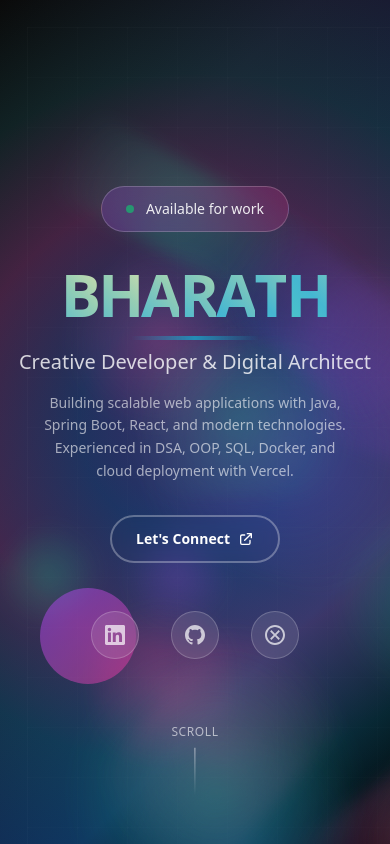
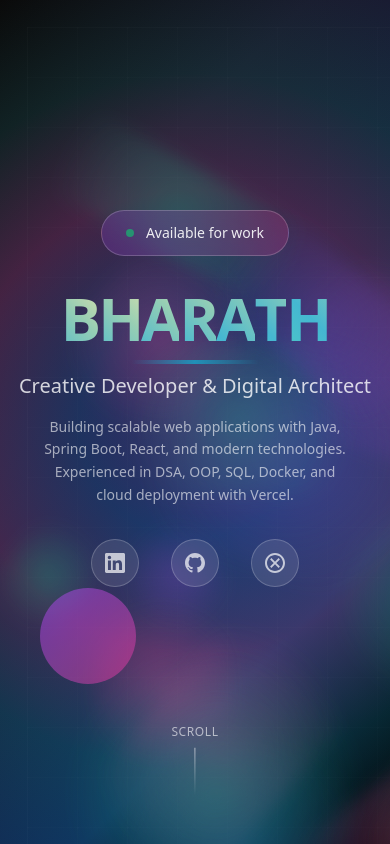
Before and after one commit to bharath-mnr/bharath-portfolio-new, a React (Vite) app: page / in a window 390 px wide. Shown: the top 844 px of the page. Built offline with nearby package versions, Linux system fonts and the light colour scheme.

Commit message:
remove unwanted linkes

```diff
--- a/src/components/Hero.jsx
+++ b/src/components/Hero.jsx
@@ -167,35 +167,13 @@ const Hero = () => {
           </p>
         </div>
 
-        {/* Interactive CTA Buttons */}
-        <div className="flex justify-center mb-12 sm:mb-16">
-          <button
-            onClick={() => {
-              const whatsappNumber = "917034264195";
-              const whatsappMessage = encodeURIComponent("Hi Bharath! I'd like to connect with you!");
-              const whatsappURL = `https://wa.me/${whatsappNumber}?text=${whatsappMessage}`;
-              window.open(whatsappURL, '_blank');
-            }}
-            className="group px-6 sm:px-8 py-3 sm:py-4 border-2 border-white/30 rounded-full font-semibold text-white backdrop-blur-sm hover:border-white/60 hover:bg-white/10 transition-all duration-300 hover:scale-105 text-sm sm:text-base"
-          >
-            <span className="flex items-center">
-              Let's Connect
-              <div className="ml-2 w-4 sm:w-5 h-4 sm:h-5 group-hover:rotate-45 transition-transform duration-300">
-                <svg fill="none" stroke="currentColor" viewBox="0 0 24 24">
-                  <path strokeLinecap="round" strokeLinejoin="round" strokeWidth={2} d="M10 6H6a2 2 0 00-2 2v10a2 2 0 002 2h10a2 2 0 002-2v-4M14 4h6m0 0v6m0-6L10 14" />
-                </svg>
-              </div>
-            </span>
-          </button>
-        </div>
-
         {/* Animated Social Icons */}
-        <div className="flex space-x-8">
+        <div className="flex space-x-8 mb-12 sm:mb-16">
           {[
             {
               icon: "M20.447 20.452h-3.554v-5.569c0-1.328-.027-3.037-1.852-3.037-1.853 0-2.136 1.445-2.136 2.939v5.667H9.351V9h3.414v1.561h.046c.477-.9 1.637-1.85 3.37-1.85 3.601 0 4.267 2.37 4.267 5.455v6.286zM5.337 7.433c-1.144 0-2.063-.926-2.063-2.065 0-1.138.92-2.063 2.063-2.063 1.14 0 2.064.925 2.064 2.063 0 1.139-.925 2.065-2.064 2.065zm1.782 13.019H3.555V9h3.564v11.452zM22.225 0H1.771C.792 0 0 .774 0 1.729v20.542C0 23.227.792 24 1.771 24h20.451C23.2 24 24 23.227 24 22.271V1.729C24 .774 23.2 0 22.222 0h.003z",
               name: "LinkedIn",
-              url: "https://www.linkedin.com/in/bharath-b-10a8382b4/"
+              url: "https://www.linkedin.com/in/bharath-balasubramanian-10a8382b4/"
             },
             {
               icon: "M12 0c-6.626 0-12 5.373-12 12 0 5.302 3.438 9.8 8.207 11.387.599.111.793-.261.793-.577v-2.234c-3.338.726-4.033-1.416-4.033-1.416-.546-1.387-1.333-1.756-1.333-1.756-1.089-.745.083-.729.083-.729 1.205.084 1.839 1.237 1.839 1.237 1.07 1.834 2.807 1.304 3.492.997.107-.775.418-1.305.762-1.604-2.665-.305-5.467-1.334-5.467-5.931 0-1.311.469-2.381 1.236-3.221-.124-.303-.535-1.524.117-3.176 0 0 1.008-.322 3.301 1.23.957-.266 1.983-.399 3.003-.404 1.02.005 2.047.138 3.006.404 2.291-1.552 3.297-1.23 3.297-1.23.653 1.653.242 2.874.118 3.176.77.84 1.235 1.911 1.235 3.221 0 4.609-2.807 5.624-5.479 5.921.43.372.823 1.102.823 2.222v3.293c0 .319.192.694.801.576 4.765-1.589 8.199-6.086 8.199-11.386 0-6.627-5.373-12-12-12z",
--- a/src/components/Projects.jsx
+++ b/src/components/Projects.jsx
@@ -281,27 +281,6 @@ const Projects = () => {
             </p>
           </div>
         </div>
-
-        {/* Contact CTA */}
-        <div className="text-center mt-16">
-          <button
-            onClick={() => {
-              const whatsappNumber = "917034264195";
-              const whatsappMessage = encodeURIComponent("Hi Bharath! I'd like to discuss a project with you!");
-              const whatsappURL = `https://wa.me/${whatsappNumber}?text=${whatsappMessage}`;
-              window.open(whatsappURL, '_blank');
-            }}
-            className="group relative px-8 py-4 bg-gradient-to-r from-purple-600 to-pink-600 rounded-full font-semibold text-white overflow-hidden transition-all duration-300 hover:scale-105 hover:shadow-2xl hover:shadow-purple-500/25"
-          >
-            <div className="absolute inset-0 bg-gradient-to-r from-pink-600 to-purple-600 opacity-0 group-hover:opacity-100 transition-opacity duration-300"></div>
-            <span className="relative z-10 flex items-center">
-              Let's Build Something Amazing
-              <svg className="ml-2 w-5 h-5 group-hover:translate-x-1 transition-transform duration-300" fill="none" stroke="currentColor" viewBox="0 0 24 24">
-                <path strokeLinecap="round" strokeLinejoin="round" strokeWidth={2} d="M13 7l5 5m0 0l-5 5m5-5H6" />
-              </svg>
-            </span>
-          </button>
-        </div>
       </div>
 
       <style jsx>{`
--- a/src/components/Skills.jsx
+++ b/src/components/Skills.jsx
@@ -319,22 +319,6 @@ const Skills = () => {
             </div>
           </div>
         </div>
-
-        {/* LeetCode Link */}
-        <div className="mt-16 text-center">
-          <a
-            href="https://leetcode.com/u/bharathmnr06/"
-            target="_blank"
-            rel="noopener noreferrer"
-            className="group inline-flex items-center px-8 py-4 bg-gradient-to-r from-orange-500 to-red-600 rounded-full font-semibold text-white transition-all duration-300 hover:scale-105 hover:shadow-2xl hover:shadow-orange-500/25"
-          >
-            <span className="mr-3 text-2xl group-hover:rotate-12 transition-transform duration-300">🧮</span>
-            View My LeetCode Profile
-            <svg className="ml-2 w-5 h-5 group-hover:translate-x-1 transition-transform duration-300" fill="none" stroke="currentColor" viewBox="0 0 24 24">
-              <path strokeLinecap="round" strokeLinejoin="round" strokeWidth={2} d="M10 6H6a2 2 0 00-2 2v10a2 2 0 002 2h10a2 2 0 002-2v-4M14 4h6m0 0v6m0-6L10 14" />
-            </svg>
-          </a>
-        </div>
       </div>
 
       <style jsx>{`
```
